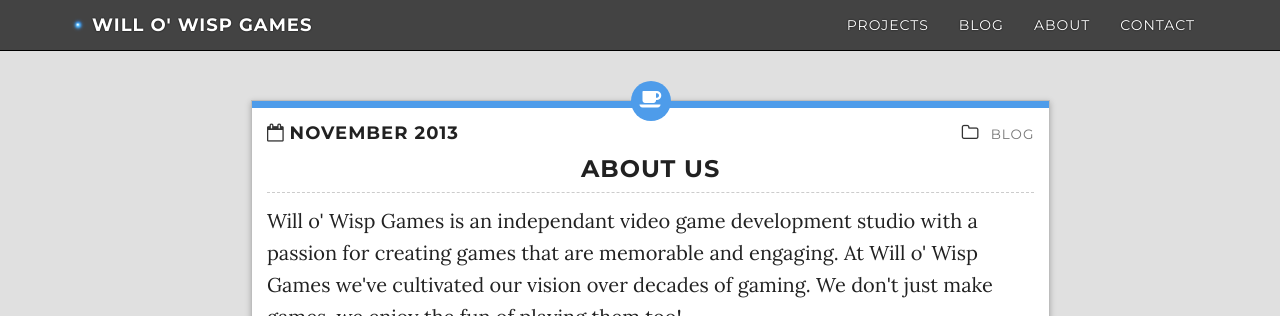
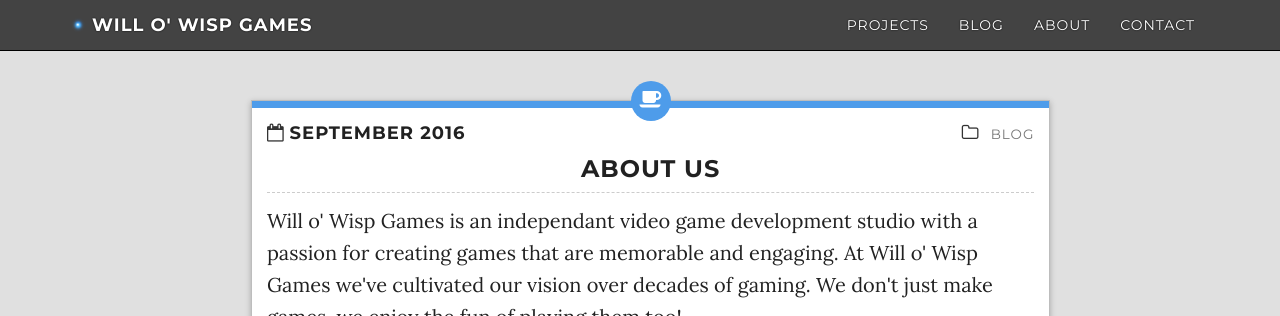
Before and after one commit to WilloWispGames/WilloWispGames.github.io, a Jekyll site: the page built from about/index.html, in a window 1280 px wide. Shown: the top 316 px of the page. Built offline with Jekyll 4.4.1, drawn with Linux system fonts in a browser that asks for light colours; nearby versions of some CDN libraries.

Commit message:
Update aboutPane.html

```diff
--- a/_includes/aboutPane.html
+++ b/_includes/aboutPane.html
@@ -7,7 +7,7 @@
 		<div class="cat-color"></div>
 			<div class="icon"><i class="fa fa-coffee"></i></div>
 			<div class="header cf">
-				<h4 class="date"><i class="fa fa-calendar-o"></i><strong>November 2013</strong></h4>
+				<h4 class="date"><i class="fa fa-calendar-o"></i><strong>September 2016</strong></h4>
 				<h4 class="cat"><i class="fa fa-folder-o"></i>
 					<small>
     				<a class="category" href="{{site.baseurl}}/blog/">
```
